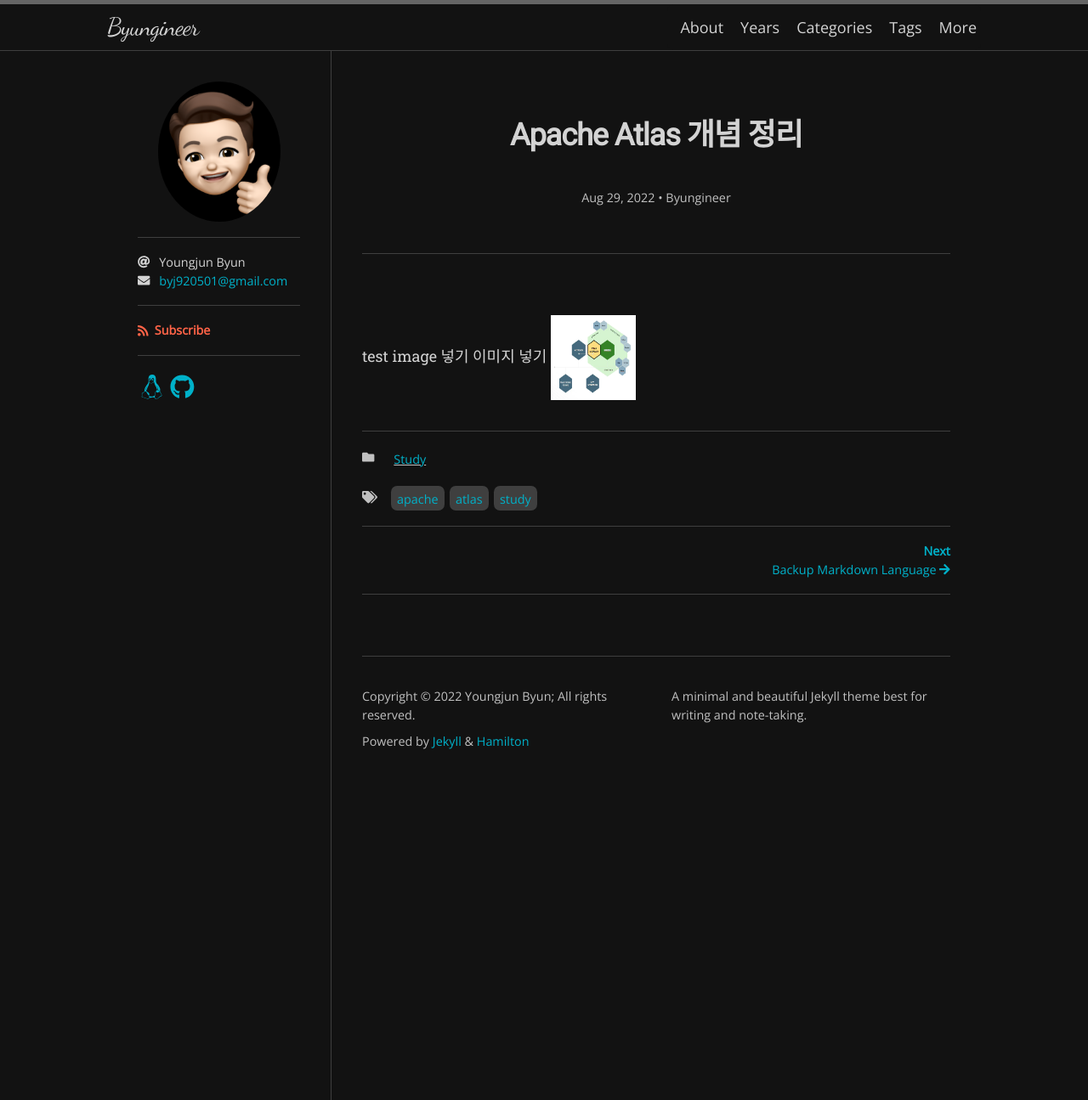
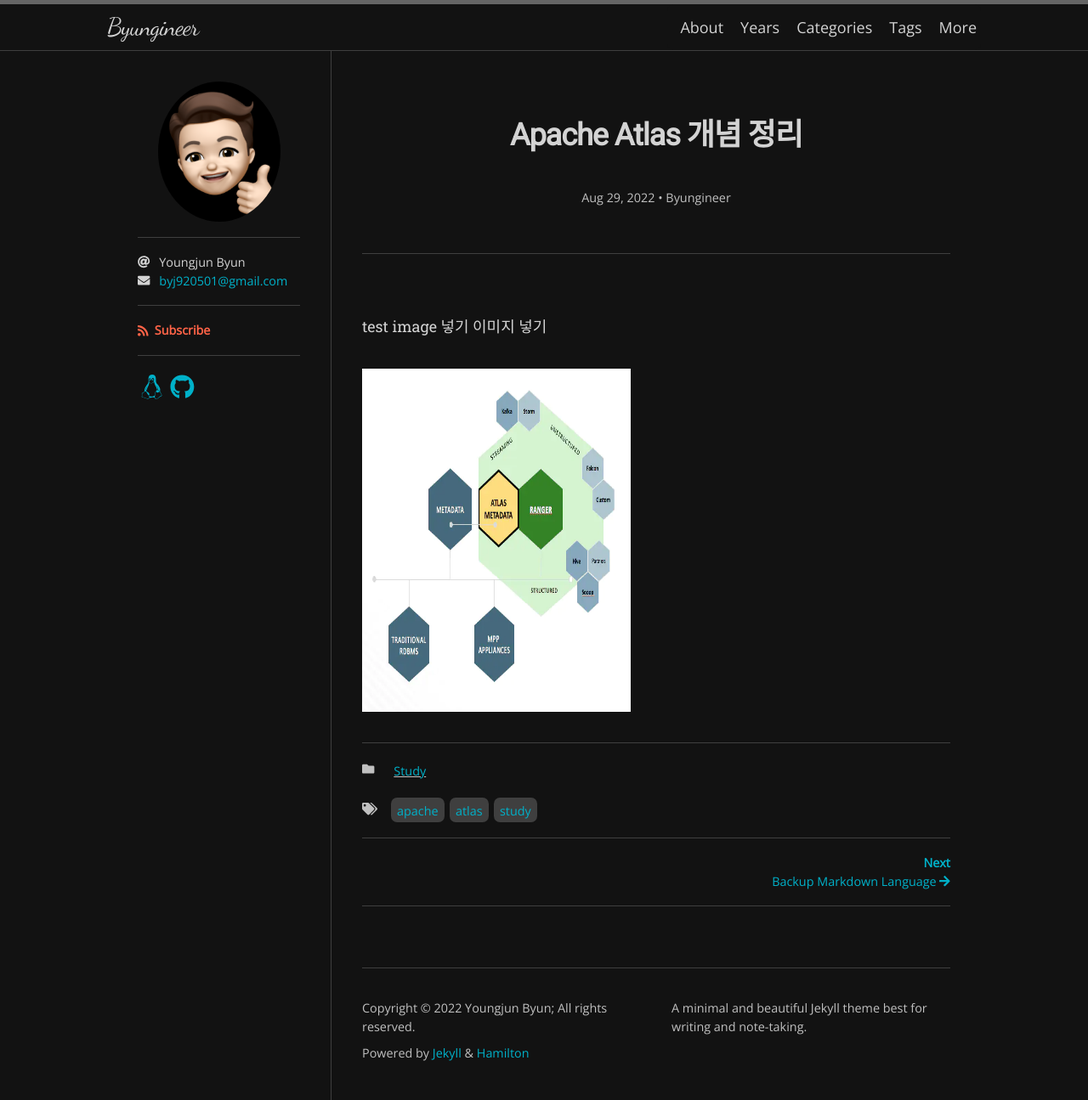
Before and after one commit to byj1009/byj1009.github.io, a Jekyll site: the page built from _posts/2022-08-29-apache-atlas.md, in a window 1280 px wide. Shown: the whole page at 85% size. Built offline with Jekyll 4.4.1, drawn with Linux system fonts in a browser that asks for light colours; nearby versions of some CDN libraries; some web fonts are replaced.

Commit message:
20220829

```diff
--- a/_posts/2022-08-29-apache-atlas.md
+++ b/_posts/2022-08-29-apache-atlas.md
@@ -10,4 +10,6 @@
 
 test image 넣기
 이미지 넣기
-<img src="/image/atlas-banner.png" alt="test" style="height: 100px; width:100px;"/>
+
+
+<img src="/image/atlas-banner.png" alt="test" style="height: 404px; width:316px;"/>
```
